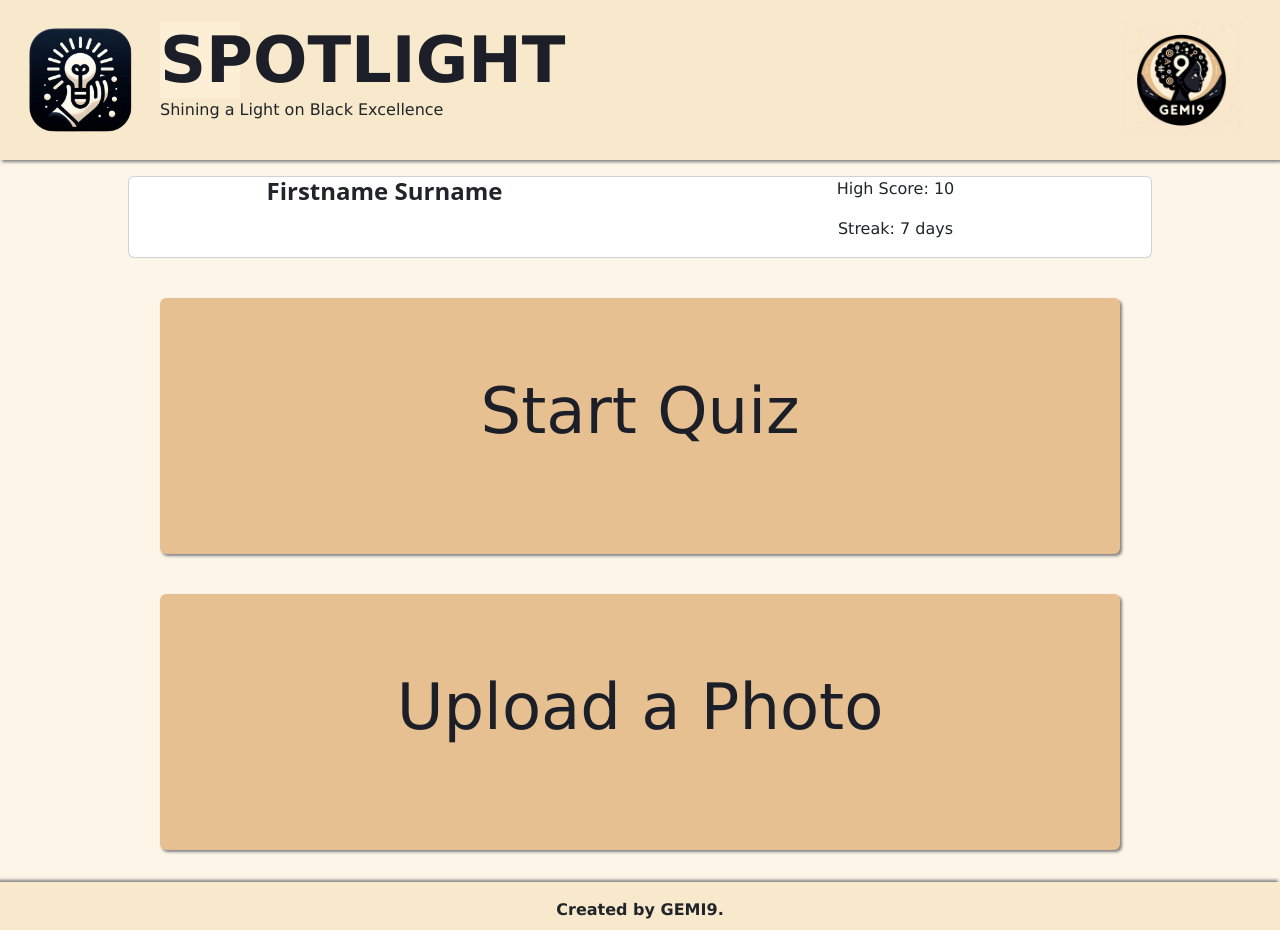
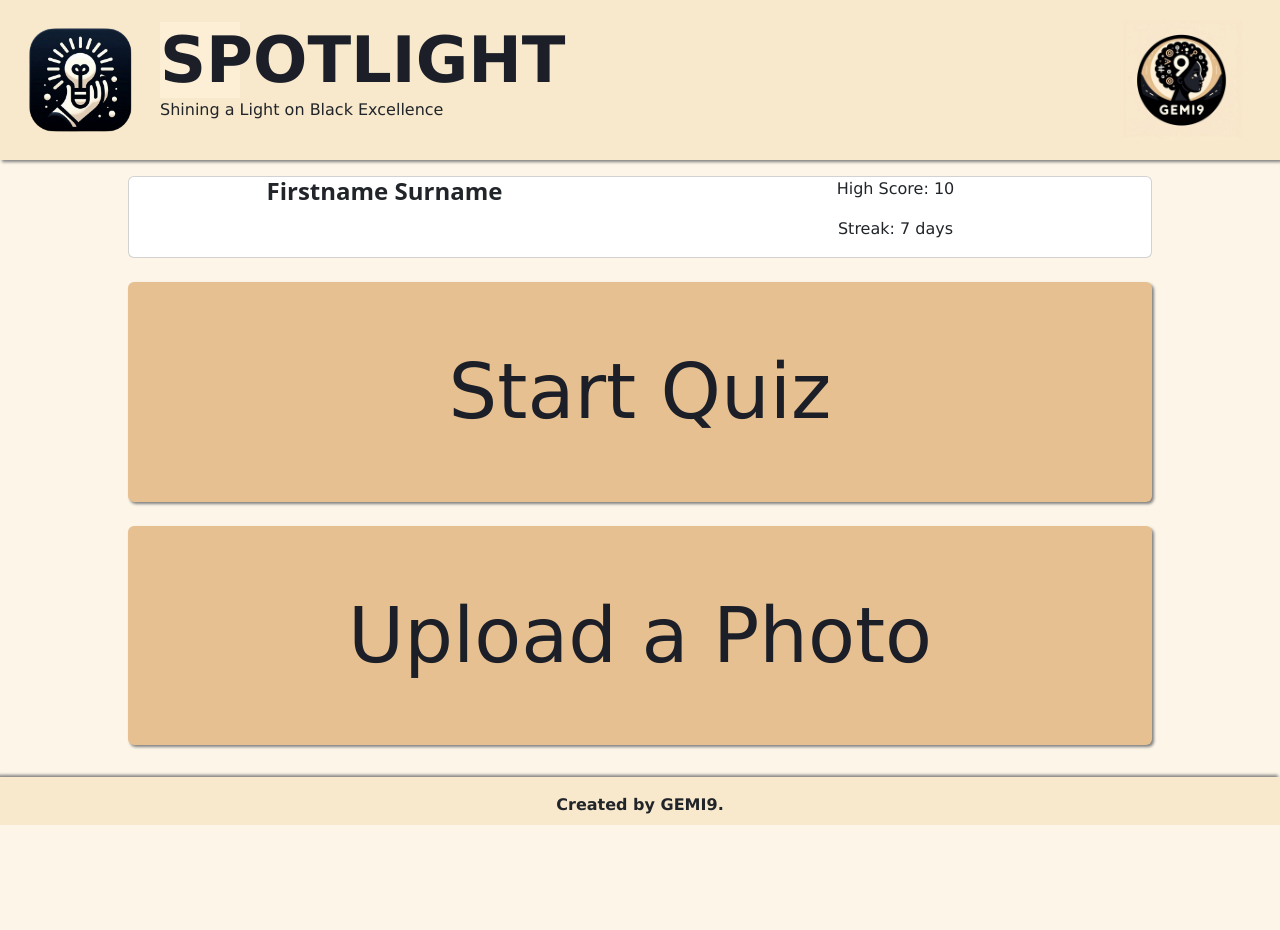
Before and after one commit to jalliet/gemi9, a React (Create React App) app: page / in a window 1280 px wide. After the commit the page ends 825 px from the top, so only its background shows below. Built offline with nearby package versions, Linux system fonts and the light colour scheme.

Commit message:
testing button overflow

```diff
--- a/src/App.css
+++ b/src/App.css
@@ -150,7 +150,7 @@ nav{
   justify-items: space-evenly;
 
   }
-  .primary-button{
+  /* .primary-button{
   background-color: #e6c090;
   color: #1c1f28;
   width: 75vw;
@@ -159,19 +159,52 @@ nav{
   left: 50%;
   transform: translate (-50%, 50%); */
   /* float: center; */
-  font-family: 'Lucida Sans', 'Lucida Sans Regular', 'Lucida Grande', 'Lucida Sans Unicode', Geneva, Verdana, sans-serif;
+  /* font-family: 'Lucida Sans', 'Lucida Sans Regular', 'Lucida Grande', 'Lucida Sans Unicode', Geneva, Verdana, sans-serif;
   font-size: 4em;
   text-align: center;
   padding: 5vw;
   margin-top: 5vh;
-  box-shadow: 2px 2px 3px grey;
+  box-shadow: 2px 2px 3px grey; */
 
+  /* } */
+
+  /* .primary-button:hover{
+    text-decoration: none; background-color: #fcefd6; color: #3d3d3d;
+    font-weight: bold;
+  } */
+  .primary-button {
+    background-color: #e6c090;
+    color: #1c1f28;
+    width: 80vw; /* Reduce width to 80% of viewport width */
+    height: auto; /* Allow height to adjust based on content */
+    font-family: 'Lucida Sans', 'Lucida Sans Regular', 'Lucida Grande', 'Lucida Sans Unicode', Geneva, Verdana, sans-serif;
+    font-size: 6vw; /* Use viewport width units for font size */
+    text-align: center;
+    padding: 4vw; /* Adjust padding to use viewport width units */
+    margin-top: 3vh;
+    box-shadow: 2px 2px 3px grey;
+    display: flex;
+    justify-content: center;
+    align-items: center;
+    word-wrap: break-word; /* Allow words to break and wrap */
+    min-height: 20vh; /* Set a minimum height */
   }
 
-  .primary-button:hover{
-    text-decoration: none; background-color: #fcefd6; color: #3d3d3d;
+  .primary-button:hover {
+    text-decoration: none;
+    background-color: #fcefd6;
+    color: #3d3d3d;
     font-weight: bold;
   }
+
+  /* Media query for very small screens */
+  @media screen and (max-width: 320px) {
+    .primary-button {
+      font-size: 5vw; /* Further reduce font size for very small screens */
+      padding: 3vw;
+    }
+  }
+
 
   .secondary-button{
     background-color: #1c1f28;
```
